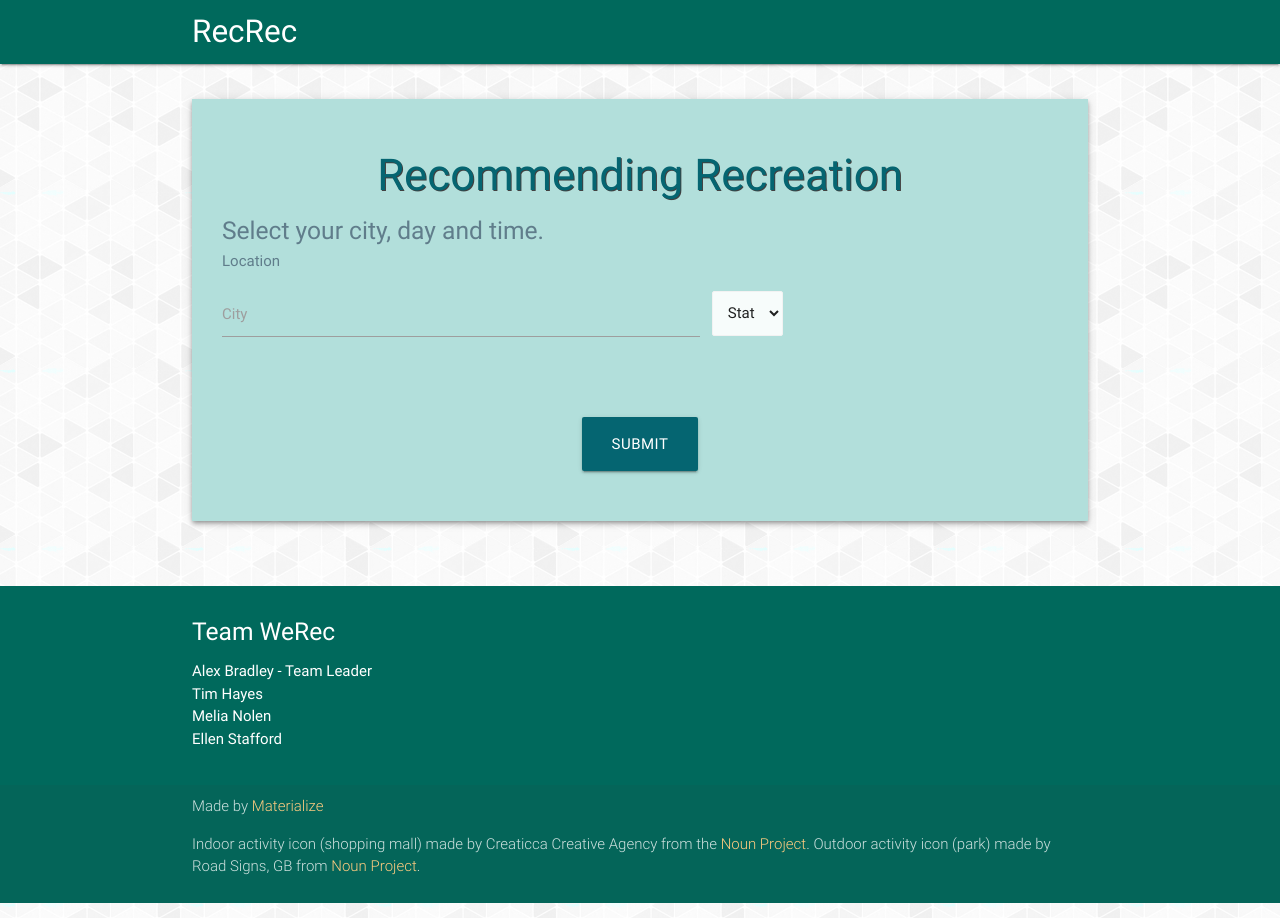
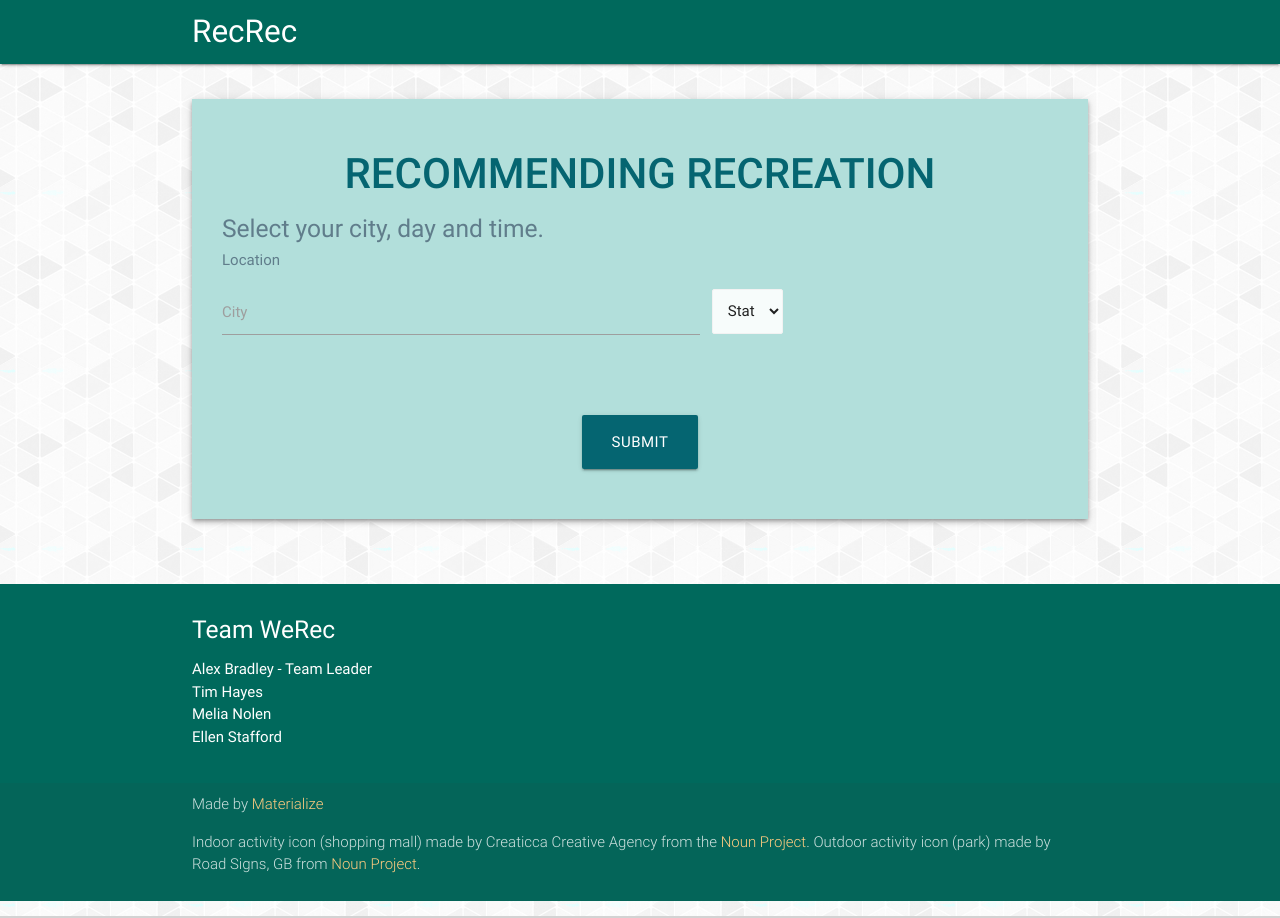
Before and after one commit to MeliaNolen/RecRec, a plain HTML site: page index.html in a window 1280 px wide. Drawn offline with nearby package versions, Linux system fonts and the light colour scheme; some packages are replaced by stand-ins of ours.

Commit message:
Style change on Recommending Recreation

```diff
--- a/css/style.css
+++ b/css/style.css
@@ -19,8 +19,13 @@
 
 h3 {
   color:#056571;
-  text-shadow: 1px 1px #414141;
+  /*text-shadow: 1px 1px #414141;*/
   text-align: center;
+}
+
+.RecRec{
+  font-weight: 500;
+  font-size: 42px;
 }
 
 
--- a/index.html
+++ b/index.html
@@ -32,7 +32,7 @@
   <div class="section no-pad-bottom" id="index-banner">
 
     <div class="container inputArea z-depth-2 formContainer">
-      <h3 class="header">Recommending Recreation</h3>
+      <h3 class="header RecRec">RECOMMENDING RECREATION</h3>
       <h5 class="header blue-grey-text">Select your city, day and time.</h5>
       <h6 class="header blue-grey-text">Location</h6>
 
```
